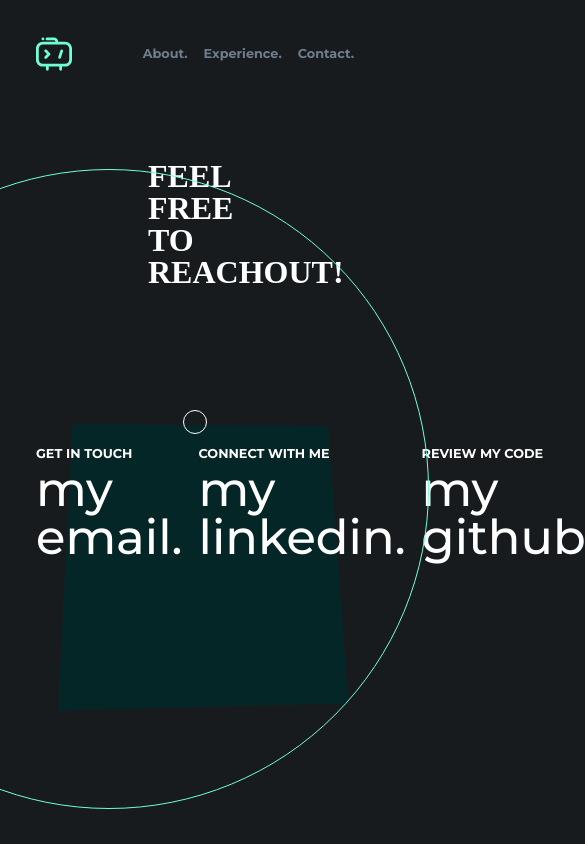
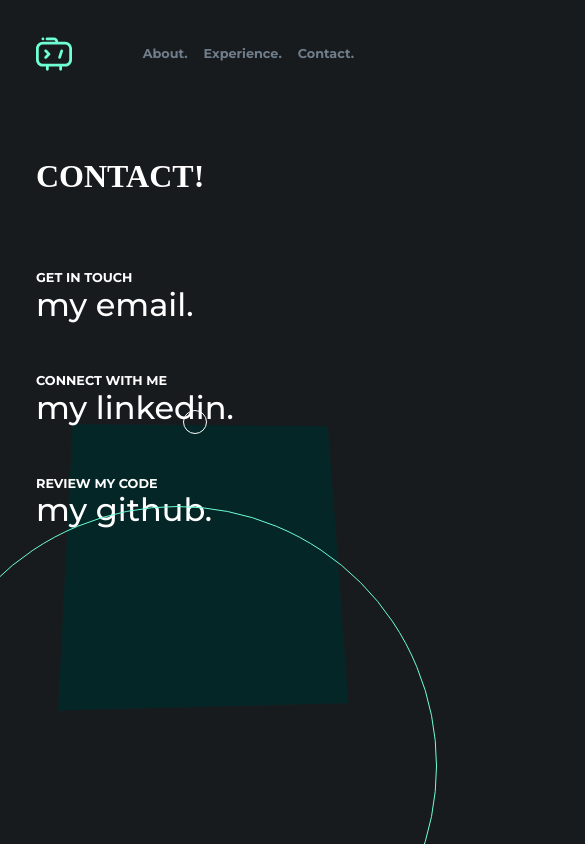
Before and after one commit to IKAMOworkshop/frontend-test, a Vue app: page /contact in a window 390 px wide. Shown: the whole page, 585 px wide, since content can reach past the window. Built offline with nearby package versions, Linux system fonts and the light colour scheme; a web font is replaced by a local one.

Commit message:
Contact page responsive

```diff
--- a/src/style/_contact.scss
+++ b/src/style/_contact.scss
@@ -3,8 +3,13 @@
     padding: 160px 148px 0px 148px;
 }
 
+.contact-section-container{
+    width: 100%;
+    padding: 0px 148px;
+}
+
 .accent-circle{
-    position: absolute;
+    position: fixed;
     top: 20%;
     right: -10%;
     width: 640px;
@@ -13,10 +18,6 @@
     border-style: solid;
     border-width: 1px;
     border-color: rgb(111, 255, 212);
-    display: flex;
-    justify-content: center;
-    align-items: center;
-    transition: all 1s;
 }
 
 .contact-outline{
@@ -31,6 +32,11 @@
 
 .mb-160{
     margin-bottom: 160px;
+}
+
+.contact-text-container{
+    display: flex;
+    gap: 60px;
 }
 
 // Typography
@@ -49,3 +55,41 @@
     color: rgba(255, 255, 255, 1);
     text-decoration: none;
 }
+
+// Responsive
+@media screen and (max-width: 1280px){
+    .mb-160{
+        margin-bottom: 120px;
+    }
+    .accent-circle{
+        width: 520px;
+        height: 520px;
+        top: 60%;
+        right: -12%;
+    }
+    .contact-text-container{
+        gap: 36px;
+    }
+}
+
+@media screen and (max-width: 1024px) {
+    .contact-header{
+        padding: 160px 36px 0px 36px;
+    }
+    .contact-section-container{
+        padding: 0px 36px;
+    }
+    .mb-160{
+        margin-bottom: 80px;
+    }
+    .contact-text-container{
+        flex-direction: column;
+        gap: 36px;
+    }
+}
+
+@media screen and (max-width: 420px){
+    .contact-text{
+        font-size: 2rem;
+    }
+}
--- a/src/style/_navbar.scss
+++ b/src/style/_navbar.scss
@@ -277,6 +277,6 @@ nav{
         display: none;
     }
     .footer-copy-right{
-        width: 100px;
+        width: 0px;
     }
 }
--- a/src/style/style.css
+++ b/src/style/style.css
@@ -276,7 +276,7 @@ nav {
     display: none;
   }
   .footer-copy-right {
-    width: 100px;
+    width: 0px;
   }
 }
 .landing-hero {
@@ -1249,8 +1249,13 @@ body .transition {
   padding: 160px 148px 0px 148px;
 }
 
+.contact-section-container {
+  width: 100%;
+  padding: 0px 148px;
+}
+
 .accent-circle {
-  position: absolute;
+  position: fixed;
   top: 20%;
   right: -10%;
   width: 640px;
@@ -1259,10 +1264,6 @@ body .transition {
   border-style: solid;
   border-width: 1px;
   border-color: rgb(111, 255, 212);
-  display: flex;
-  justify-content: center;
-  align-items: center;
-  transition: all 1s;
 }
 
 .contact-outline {
@@ -1279,6 +1280,11 @@ body .transition {
   margin-bottom: 160px;
 }
 
+.contact-text-container {
+  display: flex;
+  gap: 60px;
+}
+
 .contact-title {
   font-family: "Montserrat", sans-serif;
   font-weight: 800;
@@ -1295,6 +1301,40 @@ body .transition {
   text-decoration: none;
 }
 
+@media screen and (max-width: 1280px) {
+  .mb-160 {
+    margin-bottom: 120px;
+  }
+  .accent-circle {
+    width: 520px;
+    height: 520px;
+    top: 60%;
+    right: -12%;
+  }
+  .contact-text-container {
+    gap: 36px;
+  }
+}
+@media screen and (max-width: 1024px) {
+  .contact-header {
+    padding: 160px 36px 0px 36px;
+  }
+  .contact-section-container {
+    padding: 0px 36px;
+  }
+  .mb-160 {
+    margin-bottom: 80px;
+  }
+  .contact-text-container {
+    flex-direction: column;
+    gap: 36px;
+  }
+}
+@media screen and (max-width: 420px) {
+  .contact-text {
+    font-size: 2rem;
+  }
+}
 .cursor-container {
   position: fixed;
   z-index: 2000;
@@ -1488,6 +1528,7 @@ body .transition {
 body {
   background-color: rgb(24, 27, 30);
   cursor: none;
+  width: 100%;
 }
 
 #bg {
@@ -1586,7 +1627,7 @@ a {
     width: 0%;
   }
   .large-title {
-    font-size: 8rem;
+    font-size: 7rem;
   }
   .left-title {
     font-size: 1rem;
@@ -1597,6 +1638,9 @@ a {
   }
 }
 @media screen and (max-width: 1024px) {
+  .large-title {
+    font-size: 5rem;
+  }
   .section-container {
     padding: 0px 36px;
   }
--- a/src/style/style.scss
+++ b/src/style/style.scss
@@ -21,6 +21,7 @@
 body{
     background-color: rgba(24, 27, 30, 1);
     cursor: none;
+    width: 100%;
 }
 
 #bg{
@@ -122,7 +123,7 @@ a{
         width: 0%;
     }
     .large-title{
-        font-size: 8rem;
+        font-size: 7rem;
     }
     .left-title{
         font-size: 1rem;
@@ -134,6 +135,9 @@ a{
 }
 
 @media screen and (max-width: 1024px){
+    .large-title{
+        font-size: 5rem;
+    }
     .section-container{
         padding: 0px 36px;
     }
--- a/src/views/Contact.vue
+++ b/src/views/Contact.vue
@@ -3,11 +3,11 @@
         <cursor/>
         <div id="element">
             <header class="contact-header mb-160">
-                <h1 class="large-title">FEEL FREE TO REACHOUT!</h1>
+                <h1 class="large-title">CONTACT!</h1>
             </header>
 
-            <section class="section-container ">
-                <div class="footer-text-container">
+            <section class="contact-section-container">
+                <div class="contact-text-container">
                     <button id="email-button" class="footer-button">
                         <h3 class="contact-title">GET IN TOUCH</h3>
                         <p class="contact-text">my email.</p>
@@ -29,8 +29,8 @@
                     </a>
                 </div>
             </section>
-            <div class="accent-circle"></div>
         </div>
+        <div class="accent-circle"></div>
     </div>
 </template>
 
```
Also changed, not shown: 1 other file (tests, documents, lock files or other folders).
